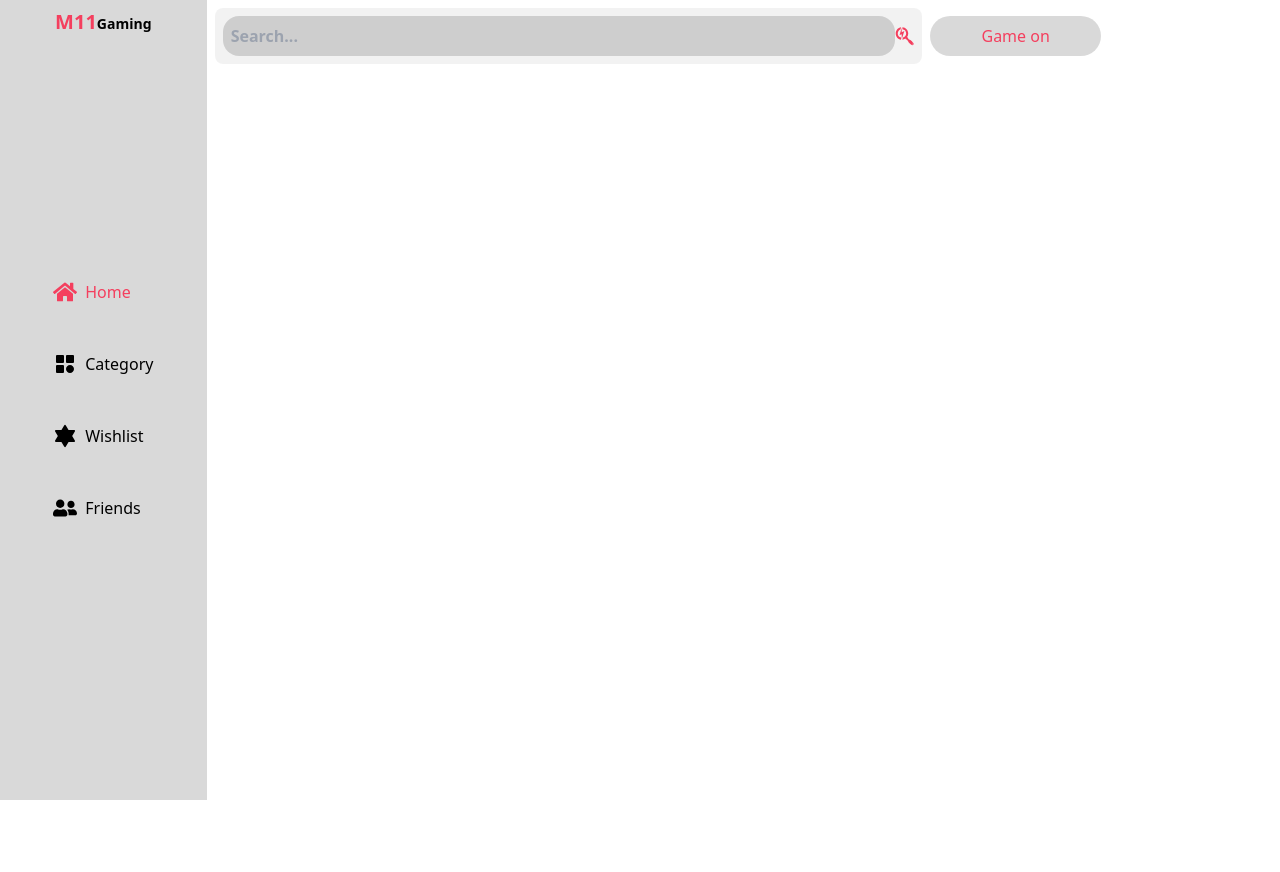
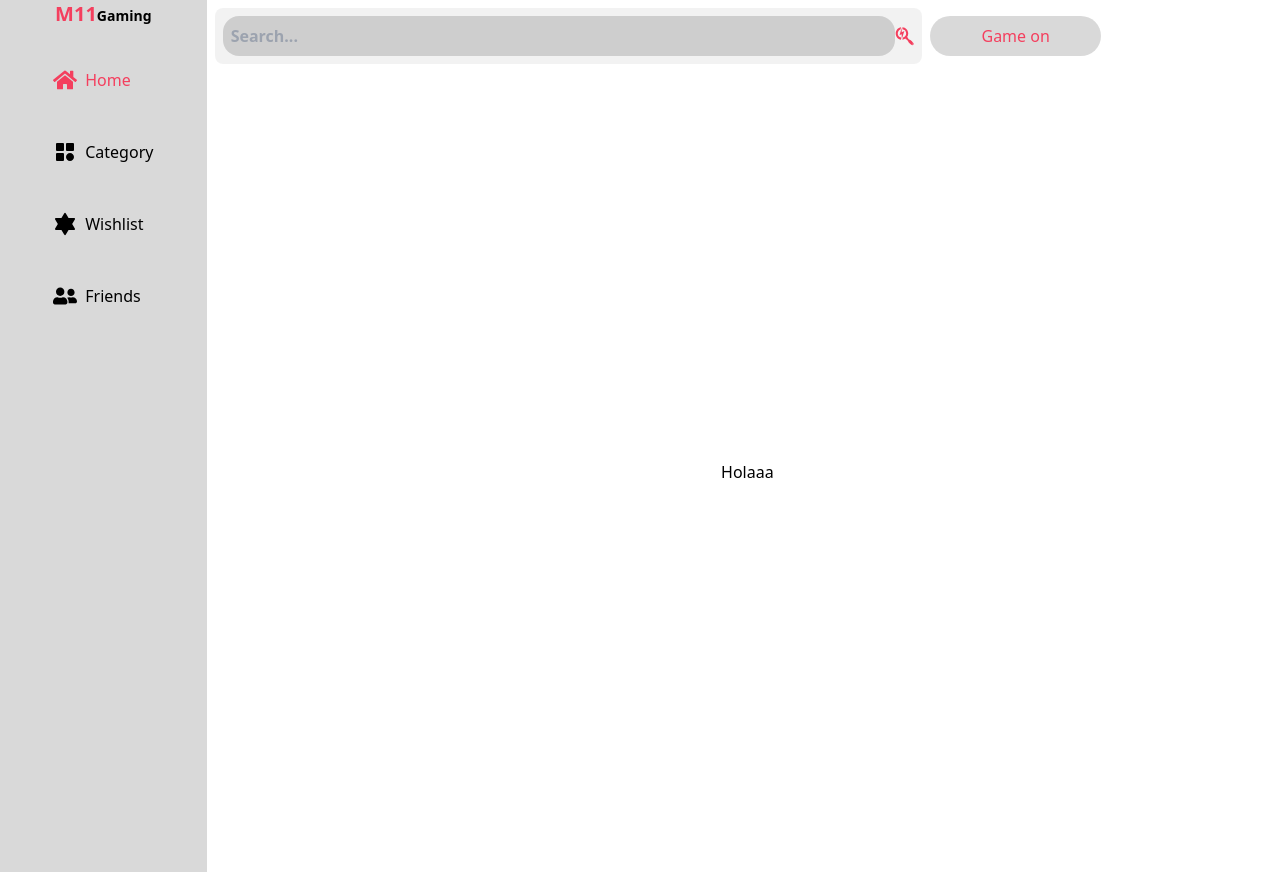
Before and after one commit to Memy11th/Game-center, a Next.js app: page / in a window 1280 px wide. Before the commit the page ends 800 px from the top, so only its background shows below. Built offline with nearby package versions, Linux system fonts and the light colour scheme.

Commit message:
fixed sidenav issue : solved and adding hero landing component

```diff
--- a/src/app/layout.tsx
+++ b/src/app/layout.tsx
@@ -16,7 +16,7 @@ export default function RootLayout({
 }>) {
   return (
     <html lang="en">
-      <body className="antialiased min-h-screen ">
+      <body className=" min-h-screen h-full ">
         <GridContainer cols={12}>
           <SideNav />
 
--- a/src/app/page.tsx
+++ b/src/app/page.tsx
@@ -1,5 +1,7 @@
+import HeroSection from "@/components/HeroSection";
+
 export default function Home() {
   return <>
-
+  <HeroSection/>
   </>
 }
--- /dev/null
+++ b/src/components/HeroSection.tsx
@@ -0,0 +1,11 @@
+import React from 'react'
+
+export default function HeroSection() {
+    return <>
+    <div className='flex justify-center items-center min-h-screen'>
+
+        Holaaa
+
+    </div>
+    </>
+}
--- a/src/components/SideNav.tsx
+++ b/src/components/SideNav.tsx
@@ -30,14 +30,18 @@ const NavLinks = [
 ]
 export default function SideNav() {
     return <>
-    <div className=' md:flex relative bg-black/15  md:flex-col  hidden md:col-span-2 justify-center items-center'>
-    <h4 className=' absolute top-2 text-sm font-bold '>
+    <div className=' md:flex  bg-black/15  md:flex-col  hidden md:col-span-2   '>
+
+    <div className='flex flex-col gap-8 sticky inset-0 items-center justify-center   '>
+    <h4 className='  text-sm font-bold '>
     <Link href={'/'} className='text-rose-500 font-bold text-xl'>M11</Link>
     Gaming
     </h4>
-    <div className='md:flex md:flex-col gap-8 sticky inset-0  '>
 
+    <div className='flex flex-col gap-8 '>
     {NavLinks.map((navLink , index)=> <NavLinkComp key={index} Links={navLink}/>)}
+
+    </div>
 
     </div>
 
```
